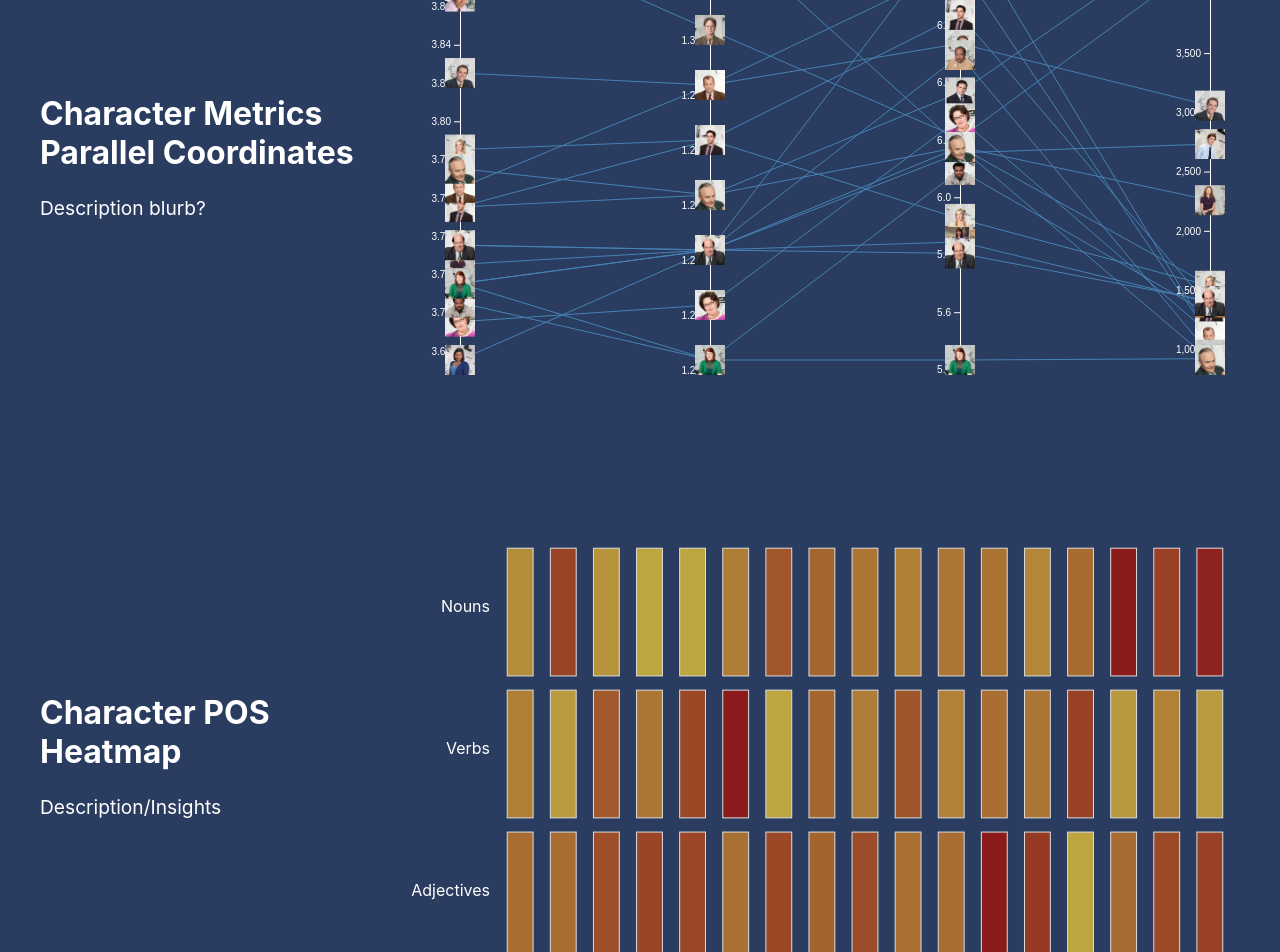
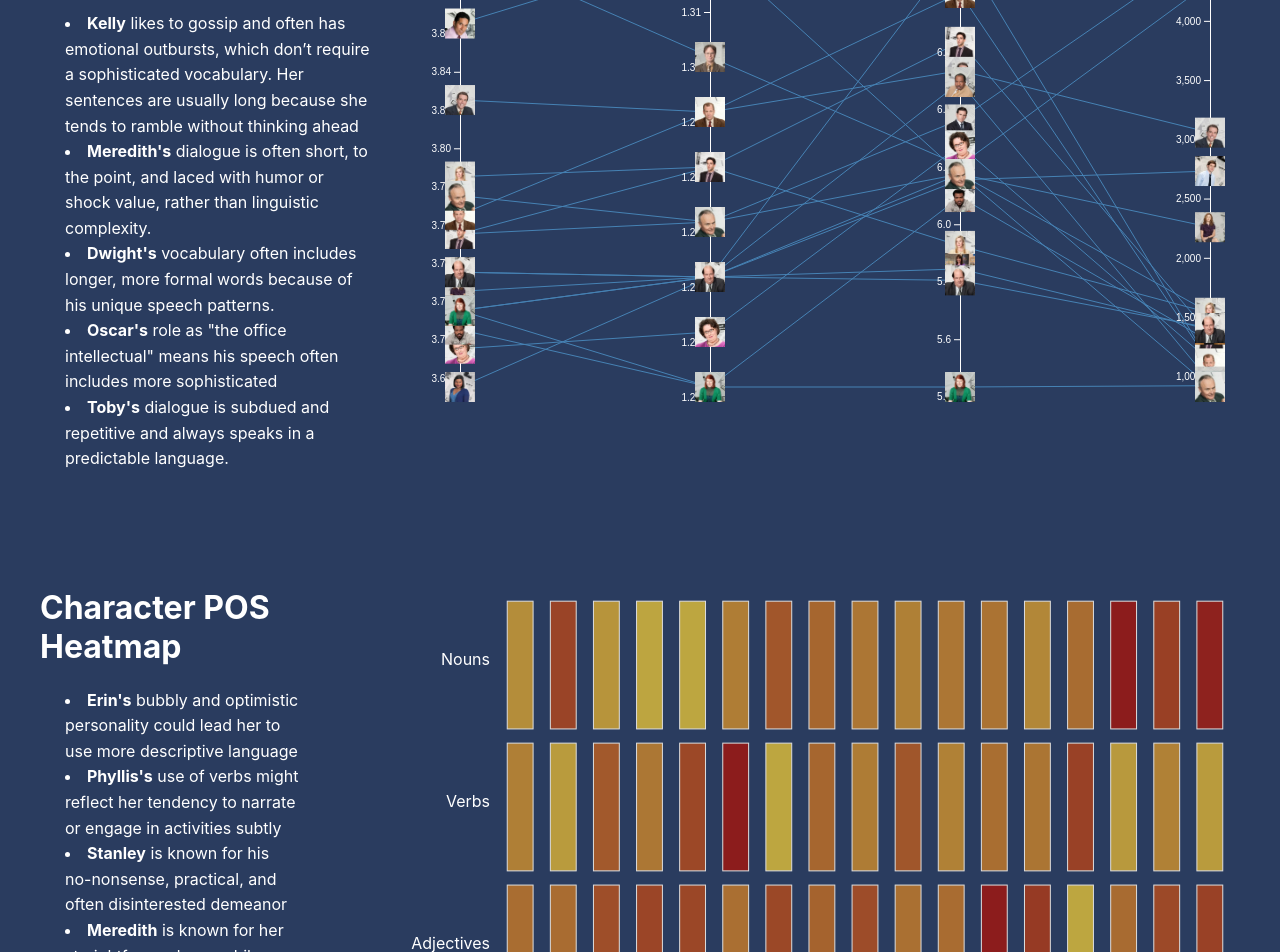
Before and after one commit to princessempel/DataVis-TheOffice, a React (Create React App) app in the folder dv-theoffice/: page / in a window 1280 px wide. Shown: the part 1400-2352 px from the top of the page. Built offline with nearby package versions, Linux system fonts and the light colour scheme.

Commit message:
text analysis insights

```diff
--- a/dv-theoffice/src/TextAnalysis.js
+++ b/dv-theoffice/src/TextAnalysis.js
@@ -20,7 +20,13 @@ const TextAnalysis = () => {
     <div className="container">
       <div className="text">
         <h1 style={{flex: 1}}>Character Metrics Parallel Coordinates</h1>
-        <p>Description blurb?</p>
+            <ul>
+                <li style={{ color: "white" }}><b>Kelly</b> likes to gossip and often has emotional outbursts, which don’t require a sophisticated vocabulary. Her sentences are usually long because she tends to ramble without thinking ahead</li>
+                <li style={{ color: "white" }}><b>Meredith's</b> dialogue is often short, to the point, and laced with humor or shock value, rather than linguistic complexity.</li>
+                <li style={{ color: "white" }}><b>Dwight's</b> vocabulary often includes longer, more formal words because of his unique speech patterns.</li>
+                <li style={{ color: "white" }}><b>Oscar's</b> role as "the office intellectual" means his speech often includes more sophisticated</li>
+                <li style={{ color: "white" }}><b>Toby's</b> dialogue is subdued and repetitive and always speaks in a predictable language.</li>
+            </ul>
       </div>
       {data.length > 0 ? <ParallelCoordinates data={data} /> : <p>Loading...</p>}
     </div>
--- a/dv-theoffice/src/TextAnalysisHeatMap.js
+++ b/dv-theoffice/src/TextAnalysisHeatMap.js
@@ -21,7 +21,12 @@ const TextAnalysisHeatMap = () => {
     <div className='container'>
       <div className='text'>
         <h1>Character POS Heatmap</h1>
-        <p>Description/Insights</p>
+        <ul>
+                <li style={{ color: "white" }}><b>Erin's</b> bubbly and optimistic personality could lead her to use more descriptive language</li>
+                <li style={{ color: "white" }}><b>Phyllis's</b> use of verbs might reflect her tendency to narrate or engage in activities subtly</li>
+                <li style={{ color: "white" }}><b>Stanley</b> is known for his no-nonsense, practical, and often disinterested demeanor</li>
+                <li style={{ color: "white" }}><b>Meredith</b> is known for her straightforwardness while <b>Creed</b> often delivers cryptic one-liners or factual observations</li>
+            </ul>
       </div>
       {data.length > 0 ? <Heatmap data={data} /> : <p>Loading...</p>}
     </div>
```
